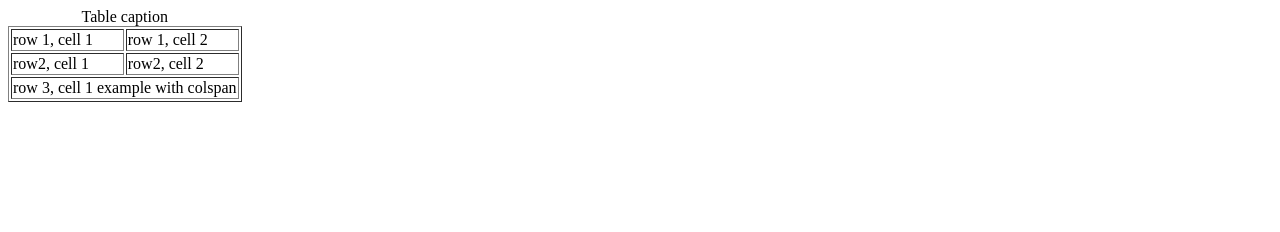
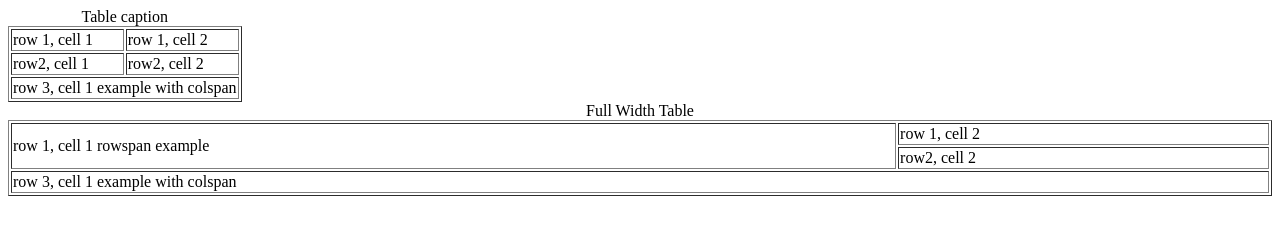
Before and after one commit to nadiagoralski/inft1206-f2023, a plain HTML site: page lectures/week03/tables.html in a window 1280 px wide. Drawn offline with Linux system fonts and the light colour scheme.

Commit message:
add table examples
example of full width table
example of rowspan

```diff
--- a/lectures/week03/tables.html
+++ b/lectures/week03/tables.html
@@ -49,6 +49,40 @@
             </td>
         </tr>
     </table>
+
+
+    <table border="1" width="100%">
+        <caption>Full Width Table</caption>
+
+        <!-- row 1 -->
+        <tr>
+            <!-- row1, cell 1 -->
+            <td rowspan="2">row 1, cell 1
+                rowspan example
+            </td>
+
+            <!-- row1, cell 2 -->
+            <td>row 1, cell 2</td>
+        </tr>
+
+        <!-- row 2 -->
+        <tr>
+
+            <!-- row2, cell 2-->
+            <td>row2, cell 2</td>
+
+        </tr>
+
+
+        <!-- row 3 -->
+        <tr>
+            <!-- row3, cell 1 -->
+            <td colspan="2">
+                row 3, cell 1
+                example with colspan
+            </td>
+        </tr>
+    </table>
 </body>
 
 </html>
```
